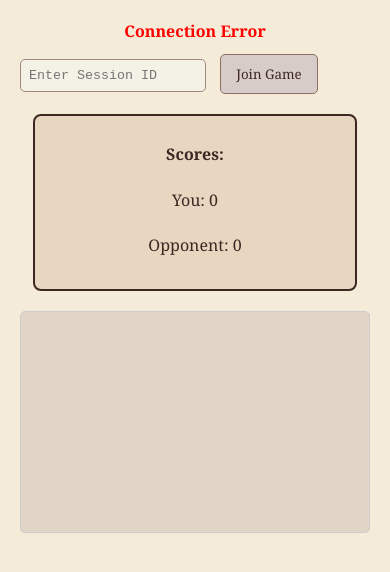
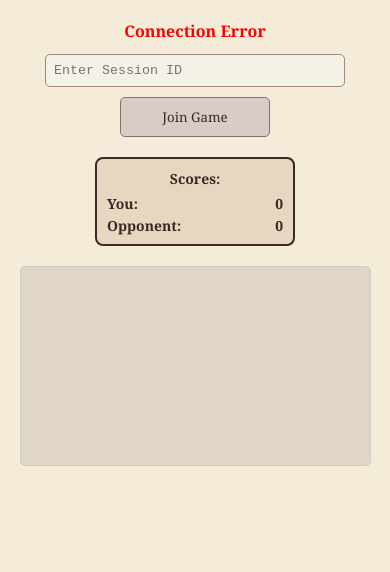
Before and after one commit to dogacgorgulu/dogacgorgulu.github.io, a plain HTML site: page card-jitsu/index.html in a window 390 px wide. Shown: the part 74-646 px from the top of the page. Drawn offline with nearby package versions, Linux system fonts and the light colour scheme; no server answers.

Commit message:
card jitsu styling

```diff
--- a/card-jitsu/styles.css
+++ b/card-jitsu/styles.css
@@ -1,72 +1,94 @@
+/* General body styles */
 body {
-    font-family: 'Georgia', serif; /* Classic serif font for a vintage feel */
-    background-color: #f4ecd8; /* Parchment-like background */
-    color: #4b3832; /* Dark brown text */
+    font-family: 'Georgia', serif;
+    background-color: #f4ecd8;
+    color: #4b3832;
     margin: 0;
     padding: 0;
     line-height: 1.6;
 }
 
+/* Header */
 h1 {
     font-family: 'Times New Roman', serif;
-    color: #3e2723; /* Deep brown */
+    color: #3e2723;
     text-align: center;
     margin-top: 20px;
     text-shadow: 1px 1px 0px #d8c3a5;
 }
 
+/* Center main content */
 div {
     margin: 20px;
+    text-align: center;
 }
 
+/* Status text */
 #status {
     font-weight: bold;
     text-align: center;
     margin-bottom: 10px;
 }
 
+/* Input and button styling */
 #session-id {
     font-family: 'Courier New', monospace;
     padding: 8px;
-    border: 1px solid #a1887f; /* Soft brown border */
+    border: 1px solid #a1887f;
     border-radius: 5px;
-    background-color: #f4f1e6; /* Light parchment */
+    background-color: #f4f1e6;
     color: #4b3832;
-    margin-right: 10px;
+    margin-bottom: 10px; /* Add spacing below input field */
+    width: 100%;
+    max-width: 300px;
+    box-sizing: border-box;
 }
 
 #join-button {
     font-family: 'Georgia', serif;
-    background-color: #d7ccc8; /* Muted brown */
+    background-color: #d7ccc8;
     border: 1px solid #8d6e63;
     border-radius: 5px;
     padding: 10px 15px;
     color: #3e2723;
     cursor: pointer;
     transition: all 0.3s ease;
+    width: 100%;
+    max-width: 150px;
 }
 
 #join-button:hover {
-    background-color: #8d6e63; /* Darker brown on hover */
-    color: #f4ecd8; /* Text matches parchment */
+    background-color: #8d6e63;
+    color: #f4ecd8;
 }
 
+/* Game log styles */
 #game-log {
-    background-color: #e0d5c6; /* Antique paper look */
+    background-color: #e0d5c6;
     color: #3e2723;
     font-family: 'Georgia', serif;
     padding: 15px;
     border: 1px solid #8d6e63;
     border-radius: 5px;
+    height: 150px; /* Keep height consistent */
+    overflow-y: scroll;
+    margin: 20px auto; /* Center and space it nicely */
+    max-width: 600px; /* Maximum width for larger screens */
+    width: 90%; /* Make it adapt to smaller screens */
+    box-sizing: border-box; /* Include padding and border in the width */
 }
 
+
+/* Deck container styling */
 #deck-container {
     display: flex;
+    flex-wrap: wrap;
     gap: 10px;
     justify-content: center;
     padding: 10px;
 }
 
+/* Individual cards */
 .card {
     display: flex;
     flex-direction: column;
@@ -81,44 +103,92 @@
     transition: transform 0.2s ease, box-shadow 0.2s ease;
 }
 
-.card:hover:not(:disabled) {
-    transform: translateY(-5px);
-    box-shadow: 4px 4px 15px rgba(0, 0, 0, 0.4);
-}
-
-.card:disabled {
-    background-color: #d7ccc8; /* Muted brown for disabled cards */
-    cursor: not-allowed;
-    border-color: #8d6e63;
-}
-
 .card-image {
     pointer-events: none;
-    width: 200px; /* Adjust based on your image size */
-    height: 250px;
+    width: 120px; /* Adjust based on your image size */
+    height: 160px;
     object-fit: cover;
     border-radius: 5px;
     margin-bottom: 5px;
 }
 
-.card-caption {
-    font-family: 'Georgia', serif;
-    font-size: 14px;
-    color: #3e2723;
-    text-align: center;
+.card:disabled {
+    background-color: #d7ccc8;
+    cursor: not-allowed;
+    border-color: #8d6e63;
 }
 
+.card:hover:not(:disabled) {
+    transform: translateY(-3px);
+    box-shadow: 4px 4px 10px rgba(0, 0, 0, 0.4);
+}
 
+/* Score display */
+/* Score display */
 #score-display {
-    background-color: #e7d7c1; /* Soft parchment background */
+    background-color: #e7d7c1;
     border: 2px solid #3e2723;
     border-radius: 8px;
-    padding: 10px;
-    max-width: 300px;
-    margin: auto;
+    padding: 5px 10px; /* Reduce padding */
+    max-width: 200px; /* Narrower width */
     font-family: 'Georgia', serif;
     color: #3e2723;
     text-align: center;
+    font-size: 16px; /* Slightly smaller font */
+    line-height: 1.4; /* Compact line height */
+
+    width: 90%;
+    margin: 10px auto;
+    box-sizing: border-box;
+}
+
+#score-display p {
+    margin: 5px 0; /* Reduce spacing between text */
+}
+
+#player-you,
+#player-opponent {
+    display: flex;
+    justify-content: space-between; /* Align labels and scores */
+    margin: 3px 0; /* Reduce spacing between rows */
+}
+
+#player-you span,
+#player-opponent span {
+    font-size: 14px; /* Smaller font for labels */
+    font-weight: bold; /* Highlight scores */
+}
+
+/* Mobile responsiveness */
+@media (max-width: 768px) {
+    /* Adjust layout for smaller screens */
+    #deck-container {
+        flex-wrap: wrap;
+        gap: 4px;
+        justify-content: center;
+        padding: 4px;
+    }
+
+    .card {
+        padding: 4px;
+        border: 2px solid #3e2723;
+    }
+
+    #game-log {
+        height: 100px; /* Reduce log height further on mobile */
+        font-size: 14px;
+    }
+
+    .card-image {
+        width: 80px;
+        height: 96px;
+        border-radius: 5px;
+        margin-bottom: 5px;
+    }
+
+    #score-display {
+        font-size: 14px; /* Smaller font for mobile */
+    }
 }
 
 .role-reversal {
```
